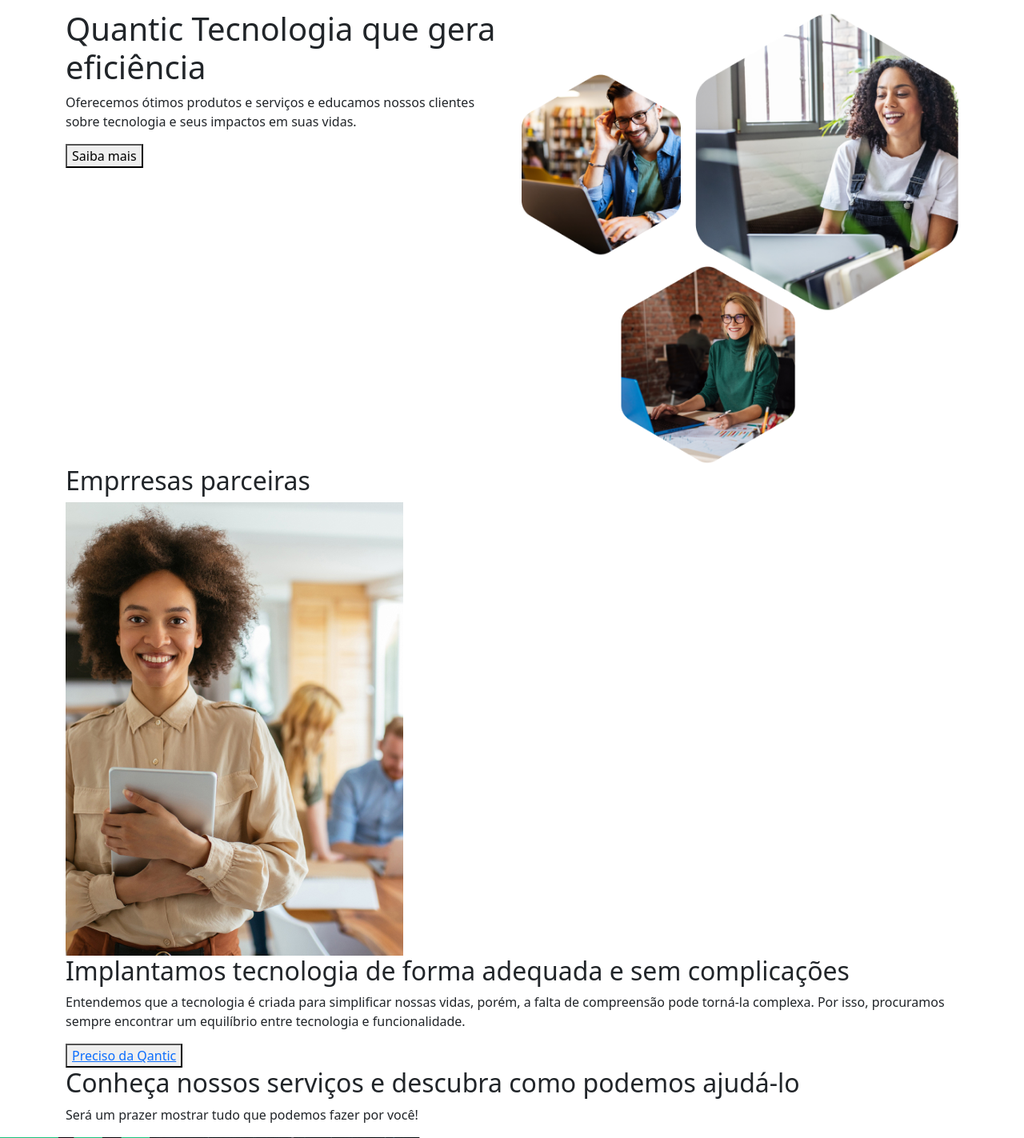
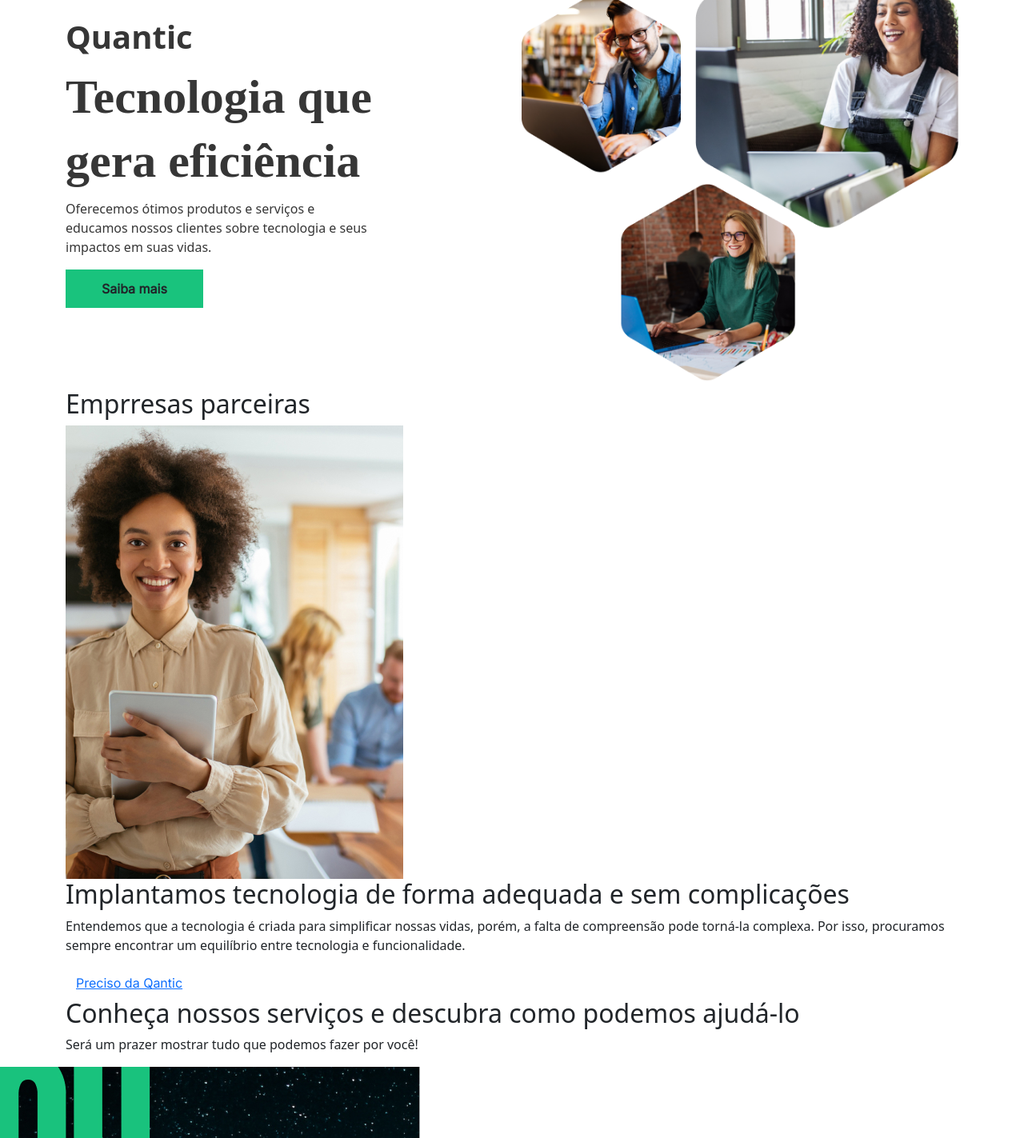
Before and after one commit to codesdevsgroup/quantic, a PHP site: page / in a window 1280 px wide. Shown: the part 314-1737 px from the top of the page at 80% size. Run offline with PHP 8.4, Linux system fonts and the light colour scheme.

Commit message:
end home

```diff
--- a/assets/css/style.css
+++ b/assets/css/style.css
@@ -3,15 +3,32 @@
     --text-color: #363636;
     /* font-family: 'Inter', sans-serif; */
 }
-
+.btn,
+.btn a {
+    border-radius:0%;
+    font-family: 'Inter', sans-serif;
+}
+.btn:active {
+    box-shadow: 0px 0px 5px 1px var(--primary-color);
+    border-color: var(--primary-color) !important;
+}
+.btn:hover{
+    border-color: var(--primary-color) !important;
+}
 
 /* home */
+#home {
+    height: 100%;
+    width: 100%;
+    min-height: 100vh;
+}
 
 #home ul {
     font-family: 'Inter', sans-serif;
 }
+
 #home ul li{
-    margin-right: ;
+    margin-right: 24px;
 }
 
 #home ul button{
@@ -24,3 +41,43 @@
     text-decoration: none;
     color: var(--text-color);
 }
+
+.home {
+    padding-top: 20%;
+}
+
+#home .text {
+    padding-top: 20%;
+    color: var(--text-color);
+    width: 388.54px;
+}
+
+#home .text h1 {
+    font-weight: 600;
+    font-size: 40px;
+    line-height: 55px;
+}
+
+#home .text h2 {
+    font-family: 'Nunito';
+    font-style: normal;
+    font-weight: 600;
+    font-size: 60px;
+    line-height: 80px;
+}
+
+#home .text p {
+
+}
+
+#home .text button {
+
+    font-family: 'Inter';
+    font-style: normal;
+    font-weight: 600;
+    font-size: 16px;
+    line-height: 19px;
+    background-color: var(--primary-color);
+    width: 171.9px;
+    height: 47.96px;
+}
--- a/index.html
+++ b/index.html
@@ -19,7 +19,7 @@
 <body>
 
     <section id="home" class="container">
-        <nav class="navbar navbar-expand-lg">
+        <nav class="navbar navbar-expand-lg fixed-top">
             <div class="container">
                 <a class="navbar-brand" href="#"><img src="./assets/img/logo.svg" alt=""></a>
                 <button class="navbar-toggler" type="button" data-bs-toggle="collapse" data-bs-target="#navbarNav" aria-controls="navbarNav" aria-expanded="false" aria-label="Toggle navigation">
@@ -52,21 +52,23 @@
                                 <a class="nav-link"></a>
                             </li>
 
-                            <button><a href="">Entre em contato <img src="./assets/img/arrow_forward.svg" alt=""></a></button>
+                            <button class="btn"><a href="">Entre em contato <img src="./assets/img/arrow_forward.svg" alt=""></a></button>
                         </ul>
                     </div>
             </div>
         </nav>
 
-        <div class="row">
+        <div class="row home">
+
             <div class="col-12 col-sm-6">
-                <h1>Quantic Tecnologia que gera eficiência</h1>
-
-                <p>
-                    Oferecemos ótimos produtos e serviços e educamos nossos clientes sobre tecnologia e seus impactos em suas vidas.
-                </p>
-
-                <button>Saiba mais</button>
+                <div class="text">
+                    <h1>Quantic</h1>
+                    <h2 class="h1">Tecnologia que gera eficiência</h2>
+                    <p>
+                        Oferecemos ótimos produtos e serviços e educamos nossos clientes sobre tecnologia e seus impactos em suas vidas.
+                    </p>
+                    <button class="btn">Saiba mais</button>
+                </div>
             </div>
 
             <div class="col-12 col-sm-6">
@@ -76,14 +78,12 @@
             </div>
 
         </div>
-
     </section>
 
     <section id="partners" class="container">
         <div>
             <h2>Emprresas parceiras</h2>
         </div>
-
     </section>
 
     <section id="presentation" class="container">
@@ -98,7 +98,7 @@
                     <p>
                         Entendemos que a tecnologia é criada para simplificar nossas vidas, porém, a falta de compreensão pode torná-la complexa. Por isso, procuramos sempre encontrar um equilíbrio entre tecnologia e funcionalidade.
                     </p>
-                    <button><a href="">Preciso da Qantic</a></button>
+                    <button class="btn"><a href="">Preciso da Qantic</a></button>
                 </div>
             </div>
         </div>
```
